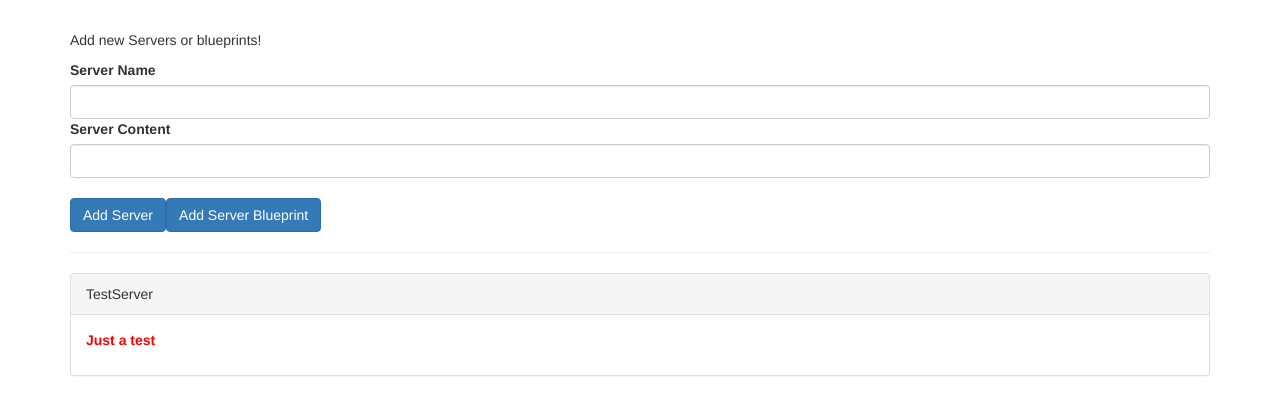
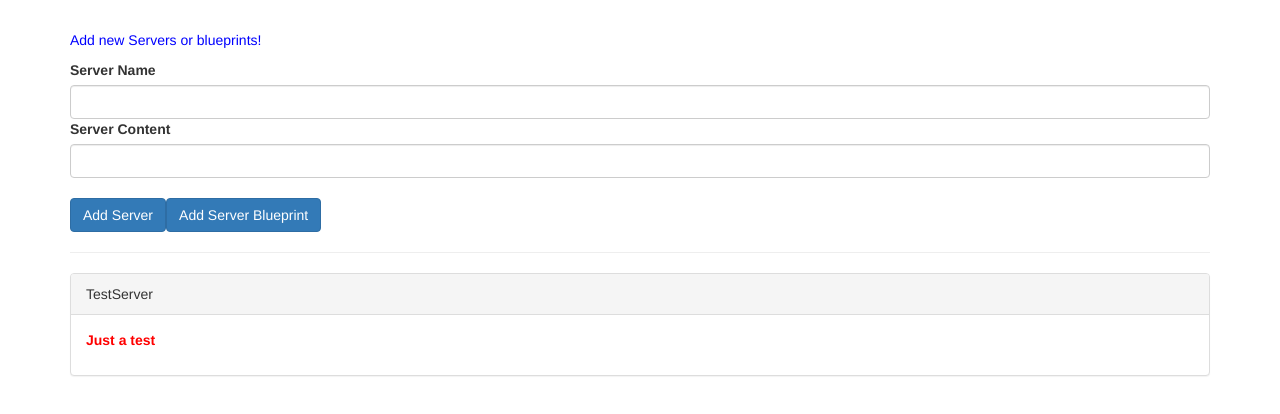
Before and after one commit to gauravKumarSingh-git/angularTutorial, an Angular app in the folder cmp-databinding-start/: page / in a window 1280 px wide. Shown: the top 414 px of the page. Built offline with nearby package versions, Linux system fonts and the light colour scheme.

Commit message:
view encapsulation

```diff
--- a/cmp-databinding-start/src/app/cockpit/cockpit.component.css
+++ b/cmp-databinding-start/src/app/cockpit/cockpit.component.css
@@ -0,0 +1,3 @@
+p {
+    color: blue;
+  }
--- a/cmp-databinding-start/src/app/server-element/server-element.component.css
+++ b/cmp-databinding-start/src/app/server-element/server-element.component.css
@@ -0,0 +1,3 @@
+p {
+    color: blue;
+  }
--- a/cmp-databinding-start/src/app/server-element/server-element.component.ts
+++ b/cmp-databinding-start/src/app/server-element/server-element.component.ts
@@ -1,9 +1,10 @@
-import { Component, Input, OnInit } from '@angular/core';
+import { Component, Input, OnInit, ViewEncapsulation } from '@angular/core';
 
 @Component({
   selector: 'app-server-element',
   templateUrl: './server-element.component.html',
-  styleUrls: ['./server-element.component.css']
+  styleUrls: ['./server-element.component.css'],
+  encapsulation: ViewEncapsulation.Emulated //None, Native
 })
 export class ServerElementComponent implements OnInit {
 
```
